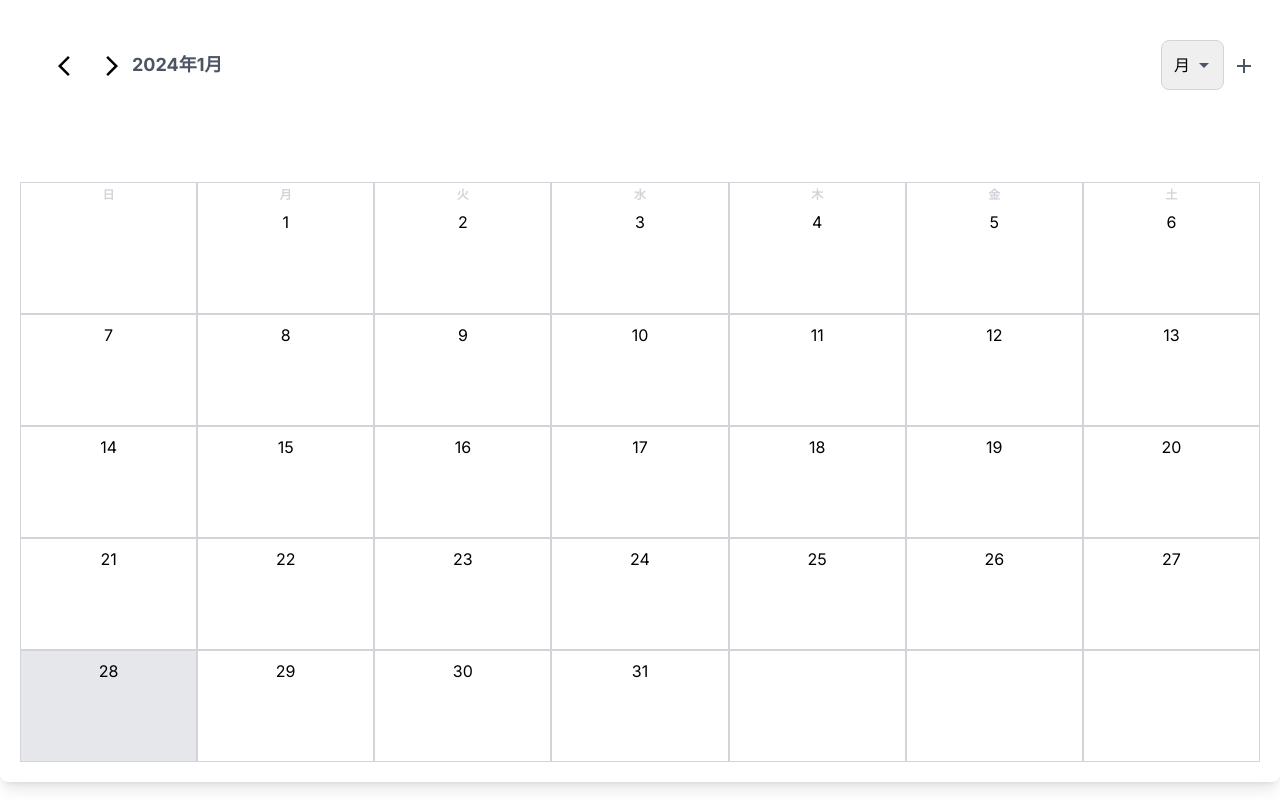
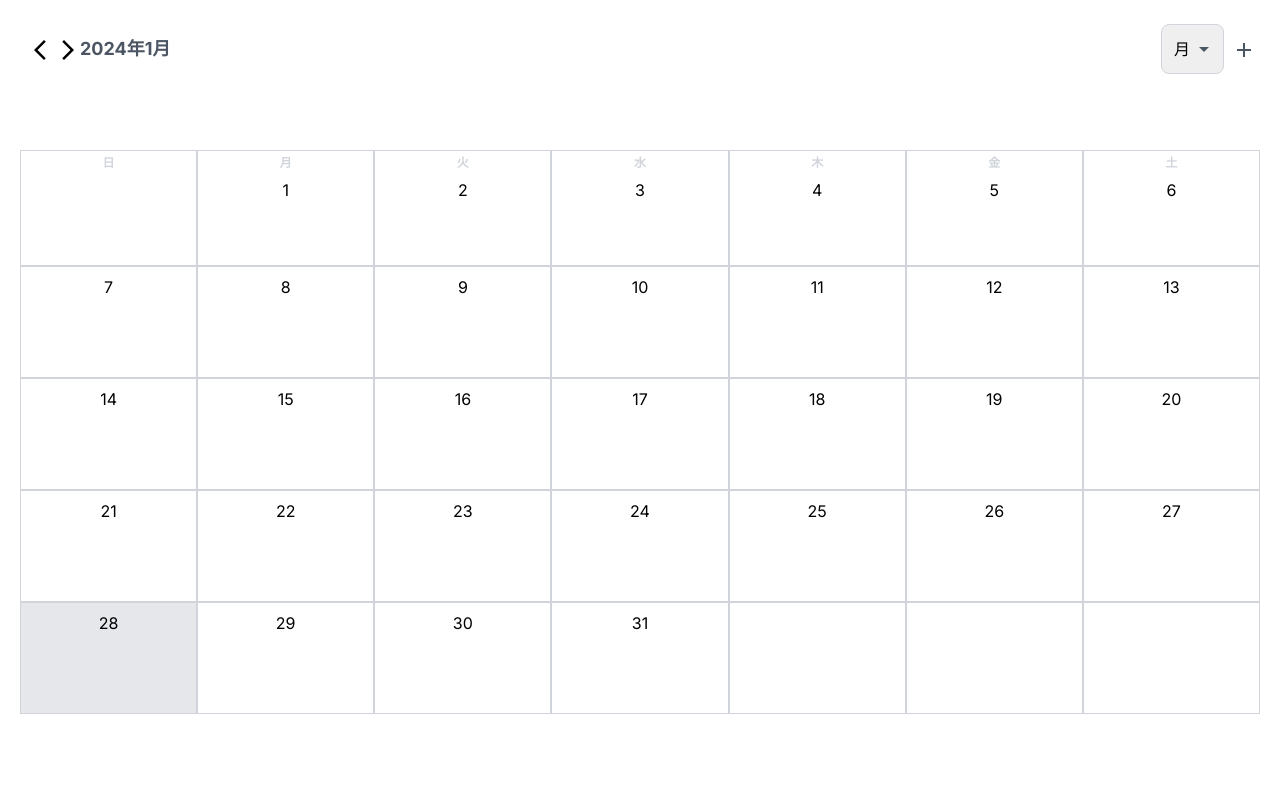
Before and after one commit to syunsuke-I/nextjs_ts_calendar, a Next.js app: page / in a window 1280 px wide. Built offline with nearby package versions, Linux system fonts and the light colour scheme.

Commit message:
見た目調節

```diff
--- a/components/CalendarComponentDaysParts.tsx
+++ b/components/CalendarComponentDaysParts.tsx
@@ -42,7 +42,7 @@ const CalendarComponent: React.FC<Props> = ({ year, month }) => {
       // 今日の日付かどうかを確認
       const isToday = day === todayDate && month === currentMonth && year === currentYear;
       return (
-        <div key={`day-${i}-${j}`} className={`w-full h-28 border py-2 border-gray-300 ${isToday ? 'bg-gray-200' : ''} ${i === 0 ? 'border-t-0' : ''}`}>
+        <div key={`day-${i}-${j}`} className={`w-full border py-2 border-gray-300 ${isToday ? 'bg-gray-200' : ''} ${i === 0 ? 'border-t-0 h-24' : 'h-28'}`}>
           {day || ''}
         </div>
       );
--- a/components/Calender.tsx
+++ b/components/Calender.tsx
@@ -40,11 +40,11 @@ const ParentComponent: React.FC = () => {
   return (
     <>
       <div className="flex items-center justify-between mb-4 p-3">
-        <div className="flex items-center mb-4 p-8">
+        <div className="flex items-center mb-4 p-4">
           {/* 月を切り替えるボタン */}
-          <div className="space-x-2">
-            <button className="p-2 rounded-md " onClick={goToPreviousMonth}><ArrowBackIosNewIcon/></button>
-            <button className="p-2 rounded-md " onClick={goToNextMonth}><ArrowForwardIosIcon/></button>
+          <div className="space-x-1">
+            <button className="rounded-md" onClick={goToPreviousMonth}><ArrowBackIosNewIcon/></button>
+            <button className="rounded-md" onClick={goToNextMonth}><ArrowForwardIosIcon/></button>
           </div>
           {/* 年月の表示 */}
           <span className="text-lg font-bold text-gray-600">{selectedYear}年{selectedMonth}月</span>
@@ -66,7 +66,7 @@ const ParentComponent: React.FC = () => {
           </span>
         </div>
       </div>
-      <div className="bg-white shadow-lg rounded-lg p-5">
+      <div className="bg-white rounded-lg p-5">
         <div className="grid grid-cols-7 text-center">
           <div className="w-full h-5 font-bold text-xs text-gray-300 border border-gray-300 py-1 border-b-0">日</div>
           <div className="w-full h-5 font-bold text-xs text-gray-300 border border-gray-300 py-1 border-b-0">月</div>
```
